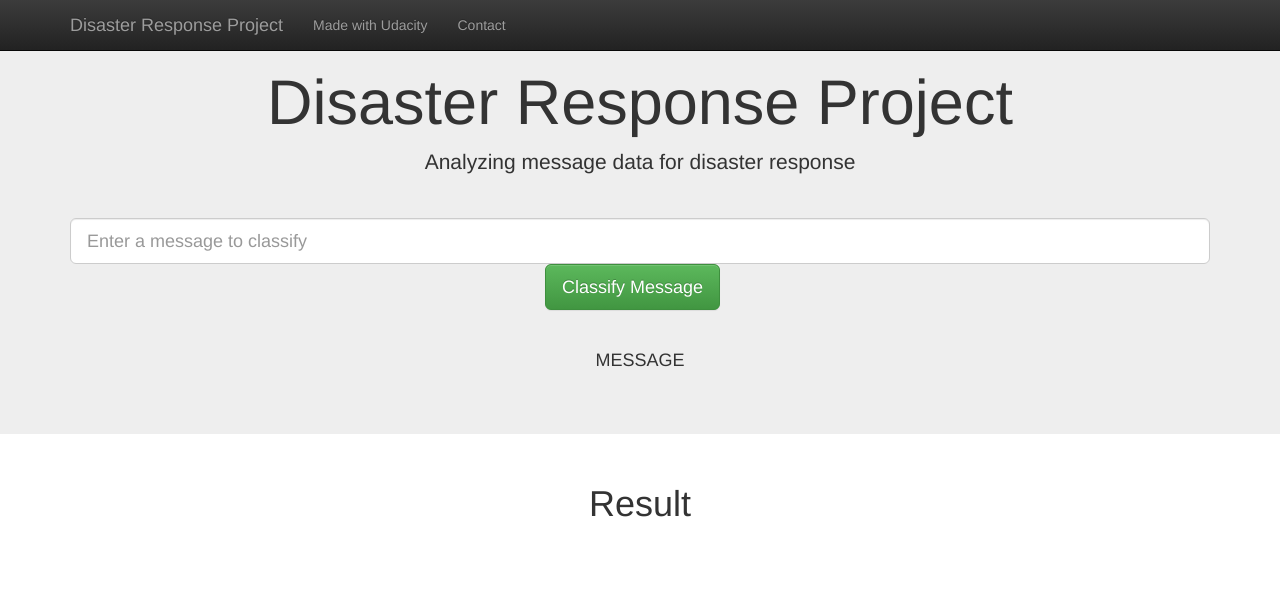
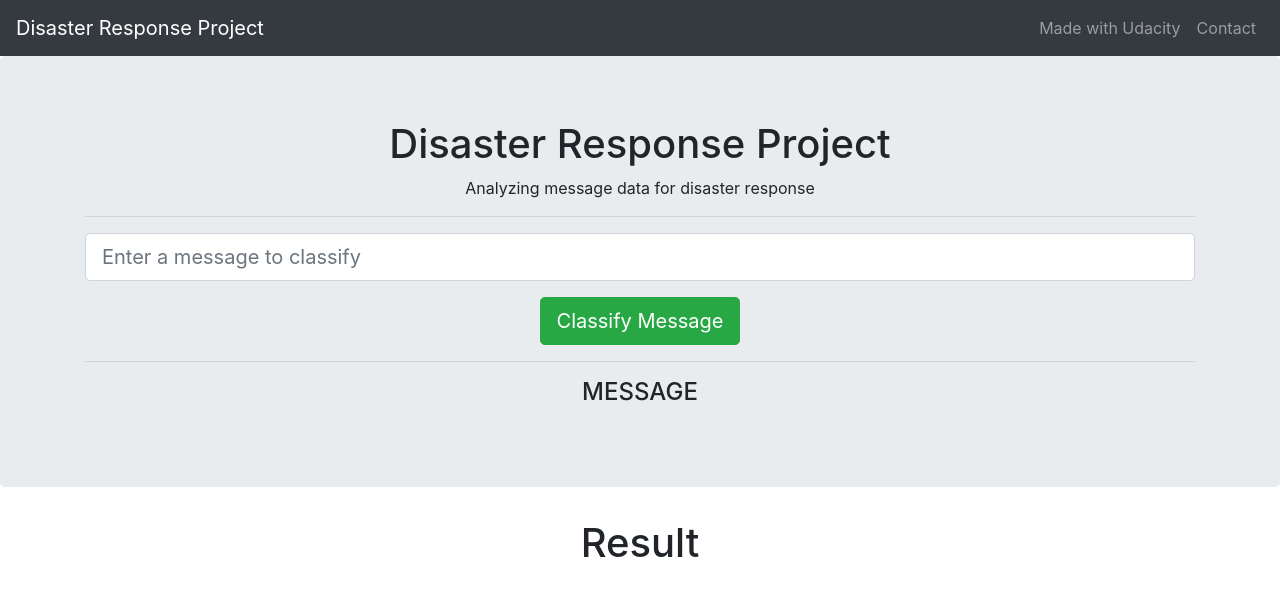
Before and after one commit to gustavo-leandro/DisasterRecovery, a Flask app: template app/templates/go.html in a window 1280 px wide. Shown: the top 596 px of the page. Run offline with Flask 2, Linux system fonts and the light colour scheme; the template is opened without the code that fills it, so the values that code supplies are empty; parts of the project's set-up code (start-up, migrations or seed data) failed here and were passed over; some libraries are stand-ins or nearby versions.

Commit message:
navbar changes

```diff
--- a/app/templates/master.html
+++ b/app/templates/master.html
@@ -1,34 +1,39 @@
 <!doctype html>
 <html lang="en">
 <head>
+    <meta http-equiv="X-UA-Compatible" content="IE=edge">
     <meta charset="utf-8">
-    <meta http-equiv="X-UA-Compatible" content="IE=edge">
+    <!-- <meta name="viewport" content="width=device-width, initial-scale=1, shrink-to-fit=no"> -->
     <meta name="viewport" content="width=device-width, initial-scale=1">
 
     <title>Disasters</title>
 
-    <link rel="stylesheet" href="https://maxcdn.bootstrapcdn.com/bootstrap/3.3.7/css/bootstrap.min.css" integrity="sha384-BVYiiSIFeK1dGmJRAkycuHAHRg32OmUcww7on3RYdg4Va+PmSTsz/K68vbdEjh4u" crossorigin="anonymous">
-    <link rel="stylesheet" href="https://maxcdn.bootstrapcdn.com/bootstrap/3.3.7/css/bootstrap-theme.min.css" integrity="sha384-rHyoN1iRsVXV4nD0JutlnGaslCJuC7uwjduW9SVrLvRYooPp2bWYgmgJQIXwl/Sp" crossorigin="anonymous">
+    <!-- <link rel="stylesheet" href="https://maxcdn.bootstrapcdn.com/bootstrap/3.3.7/css/bootstrap.min.css" integrity="sha384-BVYiiSIFeK1dGmJRAkycuHAHRg32OmUcww7on3RYdg4Va+PmSTsz/K68vbdEjh4u" crossorigin="anonymous"> -->
+    <!-- <link rel="stylesheet" href="https://maxcdn.bootstrapcdn.com/bootstrap/3.3.7/css/bootstrap-theme.min.css" integrity="sha384-rHyoN1iRsVXV4nD0JutlnGaslCJuC7uwjduW9SVrLvRYooPp2bWYgmgJQIXwl/Sp" crossorigin="anonymous"> -->
+    <link rel="stylesheet" href="https://maxcdn.bootstrapcdn.com/bootstrap/4.0.0/css/bootstrap.min.css" integrity="sha384-Gn5384xqQ1aoWXA+058RXPxPg6fy4IWvTNh0E263XmFcJlSAwiGgFAW/dAiS6JXm" crossorigin="anonymous">
+
     <script src="https://ajax.googleapis.com/ajax/libs/jquery/3.3.1/jquery.min.js"></script>
     <script src="https://cdn.plot.ly/plotly-latest.min.js"></script>
 </head>
 
 <body>
 
-<nav class="navbar navbar-inverse navbar-fixed-top">
-    <div class="container">
-        <div class="navbar-header">
-            <a class="navbar-brand" href="/">Disaster Response Project</a>
-        </div>
-        <div id="navbar" class="collapse navbar-collapse">
-            <ul class="nav navbar-nav">
-                <li><a href="https://www.udacity.com/">Made with Udacity</a></li>
-                <li><a href="https://github.com/">Contact</a></li>
-            </ul>
-        </div>
+<nav class="navbar navbar-expand-lg navbar-dark bg-dark">
+    <a class="navbar-brand" href="#">Disaster Response Project</a>
+    <button class="navbar-toggler" type="button" data-toggle="collapse" data-target="#navbarNavDropdown" aria-controls="navbarNavDropdown" aria-expanded="false"  aria-label="Toggle navigation">
+      <span class="navbar-toggler-icon"></span>
+    </button>
+    <div class="collapse navbar-collapse" id="navbarNavDropdown">
+      <ul class="navbar-nav ml-auto">
+        <li class="nav-item">
+          <a class="nav-link" href="https://www.udacity.com/">Made with Udacity</a>
+        </li>
+        <li class="nav-item">
+          <a class="nav-link" href="https://github.com/">Contact</a>
+        </li>
+      </ul>
     </div>
-</nav>
-
+  </nav>
 
 <div class="jumbotron">
     <div class="container">
@@ -40,7 +45,8 @@
             <div class="col-lg-12 form-group-lg">
                 <form action="/go" method="get">
                     <input type="text" class="form-control form-control-lg" name="query" placeholder="Enter a message to classify">
-                    <div class="col-lg-offset-5">
+                    <p></p>
+                    <div class="col-lg-offset-5 text-center">
                         <button type="submit" class="btn btn-lg btn-success">Classify Message</button>
                     </div>
                 </form>
```
